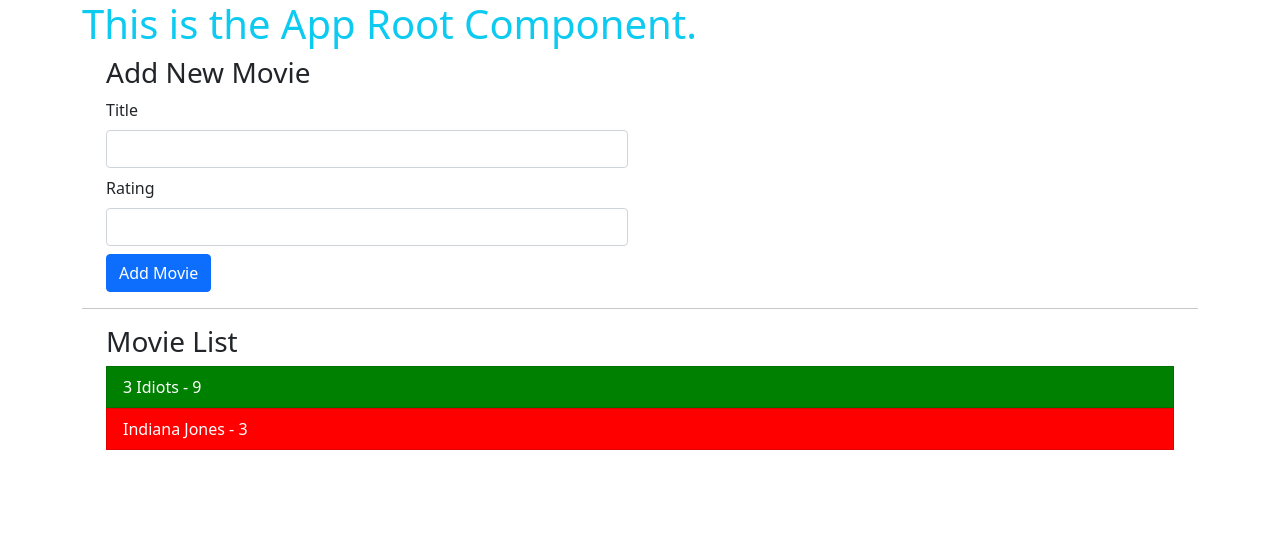
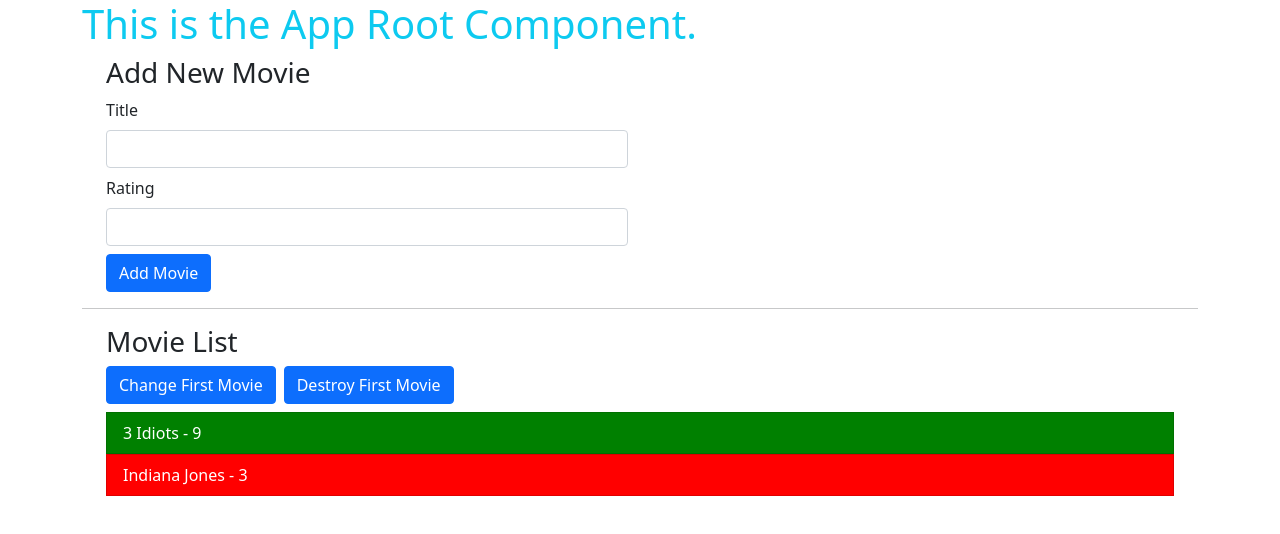
Before and after one commit to KOHTheCodeMaster/core-angular, an Angular app: page / in a window 1280 px wide. Shown: the top 534 px of the page. Built offline with nearby package versions, Linux system fonts and the light colour scheme.

Commit message:
15th Commit - Component Lifecycle
Signed-off-by: kohthecodemaster <kohthecodemaster@gmail.com>

```diff
--- a/src/app/data-binding-dive/data-binding-dive.component.html
+++ b/src/app/data-binding-dive/data-binding-dive.component.html
@@ -2,16 +2,15 @@
 <hr>
 
 <div class="container">
+
   <h3>Movie List</h3>
-  <app-movie *ngFor="let movie of movieList" [movieElement]="movie">
 
-    <div class="list-group-item"
-         [ngStyle]="{
-           color: 'white',
-           backgroundColor: movie.rating < 5 ? 'red' : 'green'
-          }">
-      <span>{{ movie.title }} - {{ movie.rating }}</span>
-    </div>
+  <button class="btn btn-primary mr-2 mb-2" (click)="changeFirstMovie()">Change First Movie</button>
+  <button class="btn btn-primary mx-2 mb-2" (click)="deleteFirstMovie()">Destroy First Movie</button>
 
+  <app-movie *ngFor="let movie of movieList" [movieElement]="movie" [movieTitle]="movie.title">
+    <!--  Providing Content explicitly to the movie component  -->
+    <span>{{ movie.title }} - {{ movie.rating }}</span>
   </app-movie>
+
 </div>
--- a/src/app/data-binding-dive/data-binding-dive.component.ts
+++ b/src/app/data-binding-dive/data-binding-dive.component.ts
@@ -13,7 +13,8 @@ export class DataBindingDiveComponent implements OnInit {
     {title: 'Indiana Jones', rating: 3}
   ];
 
-  constructor() { }
+  constructor() {
+  }
 
   ngOnInit(): void {
   }
@@ -22,4 +23,12 @@ export class DataBindingDiveComponent implements OnInit {
     this.movieList.push($event);
   }
 
+  changeFirstMovie() {
+    if (this.movieList.length > 0) this.movieList[0].title += " Updated.";
+  }
+
+  deleteFirstMovie() {
+    this.movieList.splice(0, 1);
+  }
+
 }
--- a/src/app/data-binding-dive/movie/movie.component.html
+++ b/src/app/data-binding-dive/movie/movie.component.html
@@ -1,11 +1,8 @@
-<!--
 <div class="list-group-item"
+     *ngIf="movie != null"
      [ngStyle]="{
        color: 'white',
        backgroundColor: movie.rating < 5 ? 'red' : 'green'
      }">
-  <span>{{ movie.title }} - {{ movie.rating }}</span>
+  <ng-content></ng-content>
 </div>
--->
-
-<ng-content></ng-content>
--- a/src/app/data-binding-dive/movie/movie.component.ts
+++ b/src/app/data-binding-dive/movie/movie.component.ts
@@ -1,21 +1,113 @@
-import {Component, Input, OnInit} from '@angular/core';
+import {
+  AfterContentChecked,
+  AfterContentInit,
+  AfterViewChecked,
+  AfterViewInit,
+  Component,
+  DoCheck,
+  Input,
+  OnChanges,
+  OnDestroy,
+  OnInit,
+  SimpleChanges
+} from '@angular/core';
 
 @Component({
   selector: 'app-movie',
   templateUrl: './movie.component.html',
   styleUrls: ['./movie.component.css']
 })
-export class MovieComponent implements OnInit {
+export class MovieComponent
+  implements OnInit, OnChanges, DoCheck, OnDestroy,
+    AfterContentChecked, AfterContentInit, AfterViewChecked, AfterViewInit {
 
   //  @Input('strAliasName') -> strAliasName is used as alias for this property
   //  After providing alias, Outside of this class for property binding
   //  this property will be referenced by alias name & not the property name itself
   //  E.g.:  [movieElement]="{}" is Valid   |   [movie]="{}" is Invalid since alias name is required
   @Input('movieElement') movie: { title: string, rating: number };
+  @Input() movieTitle: string;  //  primitive input-property for ngOnChanges()
 
-  constructor() { }
+  /**
+   * Invoked before all lifecycle hooks.
+   */
+  constructor() {
+    console.log("constructor.");
+  }
 
+  /**
+   * Called before ngOnInit() (if the component has bound inputs)
+   * and whenever one or more data-bound input properties change.
+   * Invoked after constructor.
+   * @param changes - instance containing prevValue & currentValue along with firstChange flag
+   */
+  ngOnChanges(changes: SimpleChanges): void {
+    console.log('ngOnChanges.');
+    console.log(JSON.stringify(changes));
+    /*
+      //  JSON for structure of changes instance
+      let tempChanges = {
+      "movieTitle":{"previousValue":"prevStr","currentValue":"currentStr","firstChange":false}
+      };
+     */
+  }
+
+  /**
+   * ngOnInit fires once upon initialization of a component’s input-bound (@Input) properties.
+   * Invoked after ngOnChanges()
+   */
   ngOnInit(): void {
+    console.log('ngOnInit.');
+  }
+
+  /**
+   * ngDoCheck fires with every change detection cycle.
+   * Angular runs change detection frequently. Performing any action will cause it to run this cycle.
+   * Called immediately after ngOnInit() and on every change detection run
+   * i.e. whenever any event triggers angular to check for any changes.
+   */
+  ngDoCheck(): void {
+    console.log('ngDoCheck.' + this.movieTitle);
+  }
+
+  /**
+   * ngAfterContentInit fires after the component’s content DOM initializes (loads for the first time).
+   * Waiting on @ContentChild(ren) queries is the hook’s primary use-case.
+   */
+  ngAfterContentInit(): void {
+    console.log('ngAfterContentInit.');
+  }
+
+  /**
+   * ngAfterContentChecked fires after every cycle of change detection targeting the content DOM.
+   */
+  ngAfterContentChecked(): void {
+    console.log('ngAfterContentChecked.');
+  }
+
+  /**
+   * ngAfterViewInit fires once after the view DOM finishes initializing.
+   * The view always loads right after the content.
+   * ngAfterViewInit waits on @ViewChild(ren) queries to resolve.
+   * These elements are queried from within the same view of the component.
+   */
+  ngAfterViewInit(): void {
+    console.log('ngAfterViewInit.');
+  }
+
+  /**
+   * ngAfterViewChecked fires after any change detection cycle targeting the component’s view.
+   */
+  ngAfterViewChecked(): void {
+    console.log('ngAfterViewChecked.');
+  }
+
+  /**
+   * ngOnDestroy fires upon a component’s removal from the view and subsequent DOM.
+   * This hook provides a chance to clean up any loose ends before a component’s deletion.
+   */
+  ngOnDestroy(): void {
+    console.log('ngOnDestroy.');
   }
 
 }
```
Also changed, not shown: 1 other file (tests, documents, lock files or other folders).
